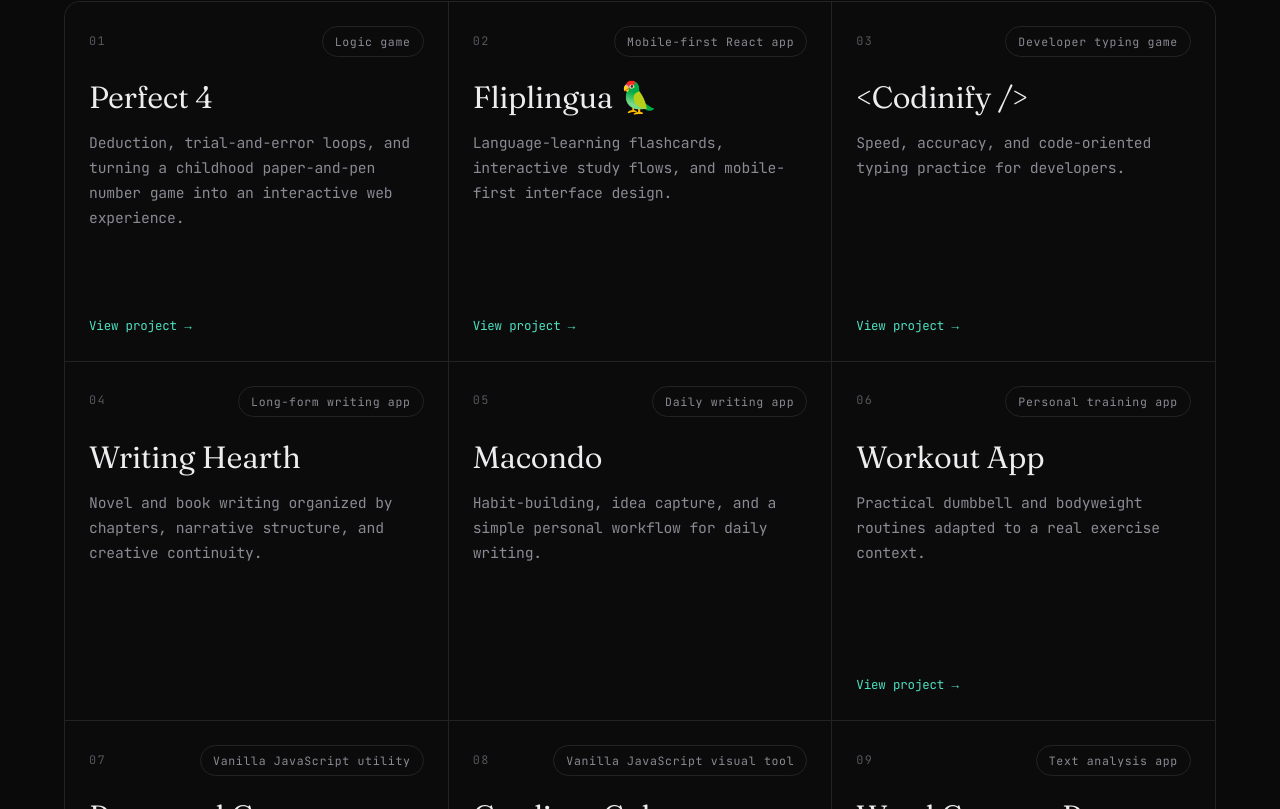
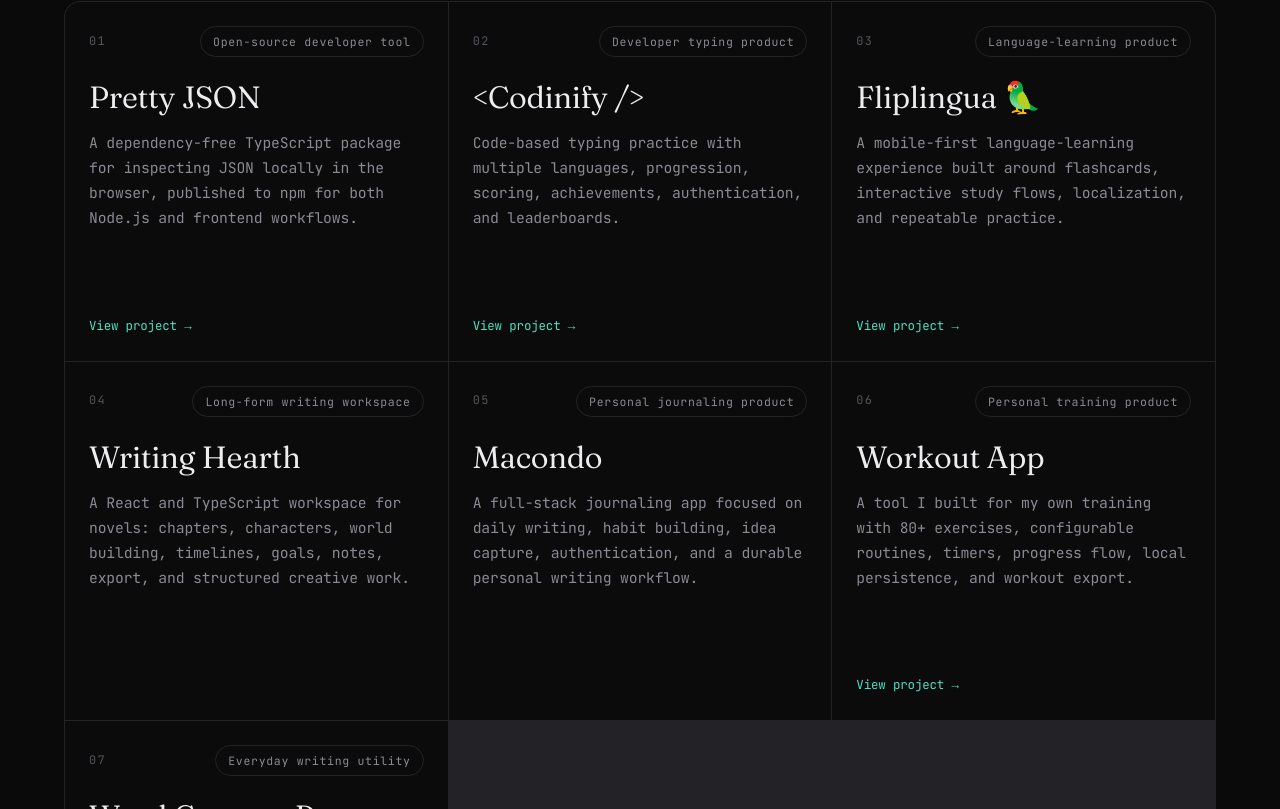
Before and after one commit to Pilag6/pila.dev, a React (Vite) app: page / in a window 1280 px wide. Shown: the part 5591-6400 px from the top of the page. Built offline with nearby package versions, Linux system fonts and the light colour scheme; a web font is replaced by a local one.

Commit message:
refactor: split side projects from playground

```diff
--- a/src/redesign/siteData.js
+++ b/src/redesign/siteData.js
@@ -79,64 +79,69 @@ export const capabilities = [
 
 export const sideProjects = [
   {
-    title: "Perfect 4",
-    type: "Logic game",
-    url: "https://perfect-4.netlify.app/",
+    title: "Pretty JSON",
+    type: "Open-source developer tool",
+    url: "https://github.com/Pilag6/pretty-json",
     focus:
-      "Deduction, trial-and-error loops, and turning a childhood paper-and-pen number game into an interactive web experience."
+      "A dependency-free TypeScript package for inspecting JSON locally in the browser, published to npm for both Node.js and frontend workflows."
+  },
+  {
+    title: "<Codinify />",
+    type: "Developer typing product",
+    url: "https://codinify.vercel.app/",
+    focus:
+      "Code-based typing practice with multiple languages, progression, scoring, achievements, authentication, and leaderboards."
   },
   {
     title: "Fliplingua 🦜",
-    type: "Mobile-first React app",
+    type: "Language-learning product",
     url: "https://fliplingua.com/",
     focus:
-      "Language-learning flashcards, interactive study flows, and mobile-first interface design."
-  },
-  {
-    title: "<Codinify />",
-    type: "Developer typing game",
-    url: "https://codinify.vercel.app/",
-    focus: "Speed, accuracy, and code-oriented typing practice for developers."
+      "A mobile-first language-learning experience built around flashcards, interactive study flows, localization, and repeatable practice."
   },
   {
     title: "Writing Hearth",
-    type: "Long-form writing app",
+    type: "Long-form writing workspace",
     focus:
-      "Novel and book writing organized by chapters, narrative structure, and creative continuity."
+      "A React and TypeScript workspace for novels: chapters, characters, world building, timelines, goals, notes, export, and structured creative work."
   },
   {
     title: "Macondo",
-    type: "Daily writing app",
+    type: "Personal journaling product",
     focus:
-      "Habit-building, idea capture, and a simple personal workflow for daily writing."
+      "A full-stack journaling app focused on daily writing, habit building, idea capture, authentication, and a durable personal writing workflow."
   },
   {
     title: "Workout App",
-    type: "Personal training app",
+    type: "Personal training product",
     url: "https://pila-workout.vercel.app/",
     focus:
-      "Practical dumbbell and bodyweight routines adapted to a real exercise context."
+      "A tool I built for my own training with 80+ exercises, configurable routines, timers, progress flow, local persistence, and workout export."
+  },
+  {
+    title: "Word Counter Pro",
+    type: "Everyday writing utility",
+    url: "https://the-projects-js.netlify.app/08-wordscounter/",
+    focus:
+      "A small text-analysis tool I still use regularly while writing and editing, with immediate word, character, and related text metrics."
+  }
+];
+
+export const playgroundProjects = [
+  {
+    title: "Perfect 4",
+    type: "Logic game",
+    url: "https://perfect-4.netlify.app/"
   },
   {
     title: "Password Generator",
     type: "Vanilla JavaScript utility",
-    url: "https://the-projects-js.netlify.app/03-passgen/",
-    focus:
-      "Core logic, DOM manipulation, and practical password generation without framework dependencies."
+    url: "https://the-projects-js.netlify.app/03-passgen/"
   },
   {
     title: "Gradient Color Generator",
-    type: "Vanilla JavaScript visual tool",
-    url: "https://the-projects-js.netlify.app/04-gradientgen/",
-    focus:
-      "Events, simple state, dynamic styles, and UX fundamentals for fast visual feedback."
-  },
-  {
-    title: "Word Counter Pro",
-    type: "Text analysis app",
-    url: "https://the-projects-js.netlify.app/08-wordscounter/",
-    focus:
-      "String processing, forms, and immediate feedback for word, character, and related metrics."
+    type: "Vanilla JavaScript experiment",
+    url: "https://the-projects-js.netlify.app/04-gradientgen/"
   }
 ];
 
```
